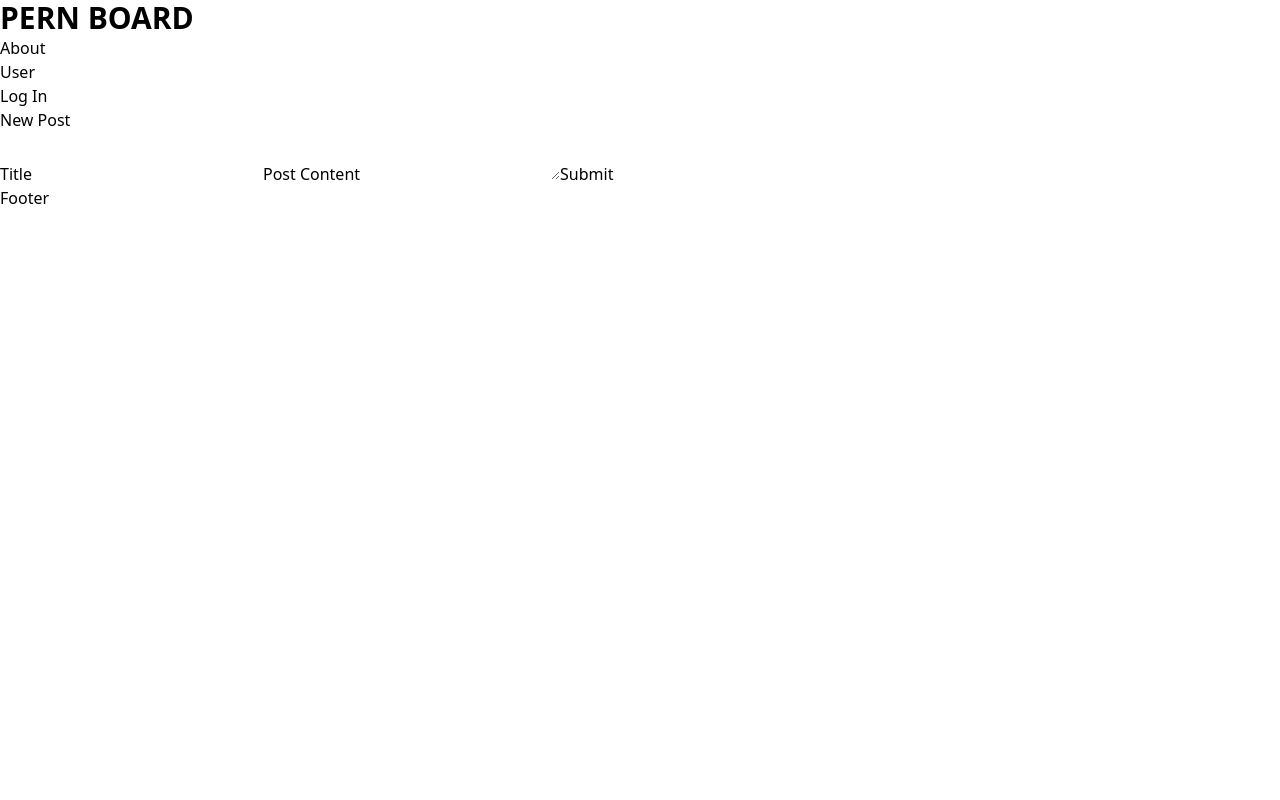
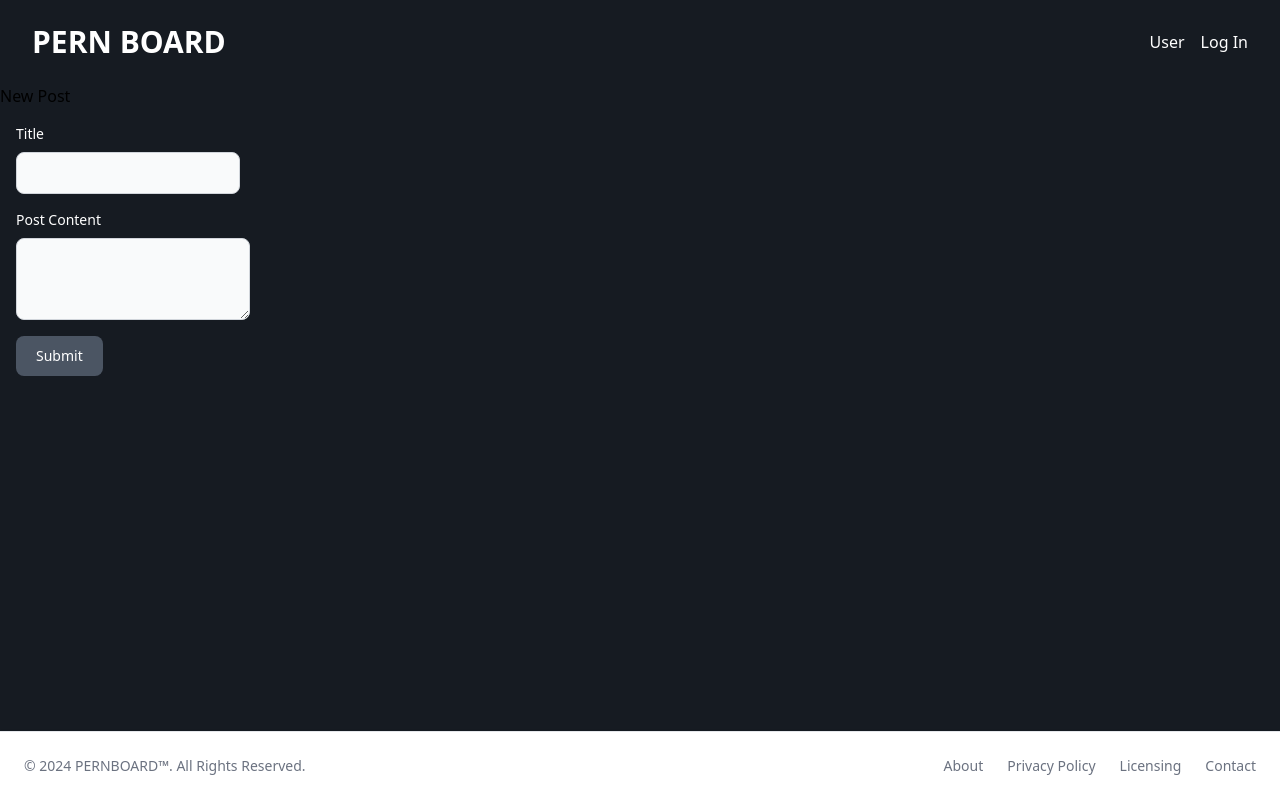
Before and after one commit to act2act/pernboard, a React (Create React App) app in the folder client/: page /posts/new in a window 1280 px wide. Built offline with nearby package versions, Linux system fonts and the light colour scheme; no server answers.

Commit message:
Add style to some extent

```diff
--- a/client/src/components/DeleteButton.js
+++ b/client/src/components/DeleteButton.js
@@ -17,7 +17,7 @@ function DeleteButton({ post }) {
     }
 
     return (
-        <button onClick={deletePost}>Delete</button>
+        <button onClick={deletePost} class="text-white bg-gray-800 hover:bg-gray-900 focus:outline-none focus:ring-4 focus:ring-gray-300 font-medium rounded-lg text-sm px-5 py-2.5 me-2 mb-2 dark:bg-gray-800 dark:hover:bg-gray-700 dark:focus:ring-gray-700 dark:border-gray-700">Delete</button>
     )
 }
 
--- a/client/src/components/EditButton.js
+++ b/client/src/components/EditButton.js
@@ -5,7 +5,7 @@ function EditButton({ post }) {
     }
 
     return (
-        <button onClick={handleEdit}>Edit</button>
+        <button onClick={handleEdit} class="text-white bg-gray-800 hover:bg-gray-900 focus:outline-none focus:ring-4 focus:ring-gray-300 font-medium rounded-lg text-sm px-5 py-2.5 me-2 mb-2 dark:bg-gray-800 dark:hover:bg-gray-700 dark:focus:ring-gray-700 dark:border-gray-700">Edit</button>
     )
 }
 
--- a/client/src/components/Footer.js
+++ b/client/src/components/Footer.js
@@ -2,8 +2,26 @@ import React from 'react';
 
 function Footer() {
     return (
-        <h1>Footer</h1>
+        <footer class="fixed bottom-0 left-0 z-20 w-full p-4 bg-white border-t border-gray-200 shadow md:flex md:items-center md:justify-between md:p-6 dark:bg-gray-800 dark:border-gray-600">
+            <span class="text-sm text-gray-500 sm:text-center dark:text-gray-400">© 2024 <a href="http://localhost:3000" class="hover:underline">PERNBOARD™</a>. All Rights Reserved.
+            </span>
+            <ul class="flex flex-wrap items-center mt-3 text-sm font-medium text-gray-500 dark:text-gray-400 sm:mt-0">
+                <li>
+                    <a href="/about" class="hover:underline me-4 md:me-6">About</a>
+                </li>
+                <li>
+                    <a href="#" class="hover:underline me-4 md:me-6">Privacy Policy</a>
+                </li>
+                <li>
+                    <a href="#" class="hover:underline me-4 md:me-6">Licensing</a>
+                </li>
+                <li>
+                    <a href="#" class="hover:underline">Contact</a>
+                </li>
+            </ul>
+        </footer>
+
     )
-};
+}
 
 export default Footer;
--- a/client/src/components/Header.js
+++ b/client/src/components/Header.js
@@ -7,16 +7,15 @@ function Header() {
     const { user } = useUserContext();
 
     return (
-        <header className='container mx-auto'>
+        <header className='mx-auto flex max-w-7xl items-center justify-between p-6 lg:px-8 text-white'>
             <div className='text-3xl font-bold'>
                 <a href='/'>PERN BOARD</a>
             </div>
             <nav>
-                <ul>
-                    <li><NavLink to='/about'>About</NavLink></li>
-                    <li><NavLink to='/profile'>User</NavLink></li>
-                    { user ? <li><a href='http://localhost:4000/logout'>Log Out</a></li> : <li><NavLink to='/login'>Log In</NavLink></li> }
-                    { user ? <li><NavLink to='/posts/new'>New Post</NavLink></li> : null }
+                <ul className='flex space-x-4'>
+                    <li ><NavLink to='/profile'>User</NavLink></li>
+                    { user ? <li ><a href='http://localhost:4000/logout'>Log Out</a></li> : <li ><NavLink to='/login'>Log In</NavLink></li> }
+                    { user ? <li ><NavLink to='/posts/new'>New Post</NavLink></li> : null }
                 </ul>
             </nav>
         </header>
--- a/client/src/components/PostCard.js
+++ b/client/src/components/PostCard.js
@@ -12,17 +12,17 @@ function PostCard() {
     return (
         <>
             {posts.map((post) => (
-                <div key={post.post_id}>
+                <div key={post.post_id} className='grid grid-cols-1 max-w-sm p-6 bg-white border border-gray-200 rounded-lg shadow dark:bg-gray-800 dark:border-gray-700'>
                     <Link to={`/posts/${post.post_id}`} key={post.post_id}>
                         <h2>{post.title}</h2>
                     </Link>
                     <h4>{post.author}</h4>
                     <p>{post.post_content}</p>
                     {user && user.username === post.author ? (
-                        <>
+                        <div className='space-x-4 pt-6'>
                             <EditButton post={post} />
                             <DeleteButton post={post} />
-                        </>
+                        </div>
                     ) : null}
                 </div>
             ))}
--- a/client/src/index.css
+++ b/client/src/index.css
@@ -1,3 +1,9 @@
 @import 'tailwindcss/base';
 @import 'tailwindcss/components';
 @import 'tailwindcss/utilities';
+
+@layer base {
+    html {
+        @apply bg-[#161b22];
+    }
+}
--- a/client/src/pages/EditPost.js
+++ b/client/src/pages/EditPost.js
@@ -40,10 +40,16 @@ function EditPost() {
     return (
         <>
             {post ? (
-                <form onSubmit={handleSubmit}>
-                    <input type="text" placeholder={post.title} value={title} onChange={e => setTitle(e.target.value)} />
-                    <textarea placeholder={post.post_content} value={content} onChange={e => setContent(e.target.value)}/>
-                    <button type="submit">Submit</button>
+                <form onSubmit={handleSubmit} className="p-4">
+                    <div className="pb-4">
+                    <label for="title" class="block mb-2 text-sm font-medium text-white">Title</label>
+                        <input type="text" placeholder={post.title} value={title} onChange={e => setTitle(e.target.value)} className="bg-gray-50 border border-gray-300 text-gray-900 text-sm rounded-lg focus:ring-blue-500 focus:border-blue-500 block p-2.5 dark:bg-gray-700 dark:border-gray-600 dark:placeholder-gray-400 dark:text-white dark:focus:ring-blue-500 dark:focus:border-blue-500"/>
+                    </div>
+                    <div className="pb-4">
+                        <label for="content" class="block mb-2 text-sm font-medium text-white">Content</label>
+                        <textarea placeholder={post.post_content} value={content} onChange={e => setContent(e.target.value)} className="block p-4 text-gray-900 border border-gray-300 rounded-lg bg-gray-50 text-base focus:ring-blue-500 focus:border-blue-500 dark:bg-gray-700 dark:border-gray-600 dark:placeholder-gray-400 dark:text-white dark:focus:ring-blue-500 dark:focus:border-blue-500"/>
+                    </div>
+                    <button type="submit" class="text-white bg-gray-600 hover:bg-gray-800 focus:outline-none focus:ring-4 focus:ring-gray-300 font-medium rounded-lg text-sm px-5 py-2.5 me-2 mb-2 dark:bg-gray-800 dark:hover:bg-gray-700 dark:focus:ring-gray-700 dark:border-gray-700">Submit</button>
                 </form>
 
             ): (
--- a/client/src/pages/Home.js
+++ b/client/src/pages/Home.js
@@ -3,9 +3,9 @@ import PostCard from '../components/PostCard';
 
 function Home() {
     return (
-        <>
+        <div className='grid grid-cols-3 gap-4'>
             <PostCard />
-        </>
+        </div>
     )
 };
 
--- a/client/src/pages/NewPost.js
+++ b/client/src/pages/NewPost.js
@@ -30,12 +30,16 @@ function NewPost() {
     return (
         <>
             <h1>New Post</h1>
-            <form onSubmit={handleSubmit}>
-                <label htmlFor='title'>Title</label>
-                <input type='text' id='title' value={title} onChange={(e) => setTitle(e.target.value)} />
-                <label htmlFor='post_content'>Post Content</label>
-                <textarea id='post_content' value={postContent} onChange={(e) => setPostContent(e.target.value)} />
-                <button type='submit'>Submit</button>
+            <form onSubmit={handleSubmit} className="p-4">
+                <div className="pb-4">
+                    <label htmlFor='title' class="block mb-2 text-sm font-medium text-white">Title</label>
+                    <input type='text' id='title' value={title} onChange={(e) => setTitle(e.target.value)} className="bg-gray-50 border border-gray-300 text-gray-900 text-sm rounded-lg focus:ring-blue-500 focus:border-blue-500 block p-2.5 dark:bg-gray-700 dark:border-gray-600 dark:placeholder-gray-400 dark:text-white dark:focus:ring-blue-500 dark:focus:border-blue-500" />
+                </div>
+                <div className="pb-4">
+                    <label htmlFor='post_content' class="block mb-2 text-sm font-medium text-white">Post Content</label>
+                    <textarea id='post_content' value={postContent} onChange={(e) => setPostContent(e.target.value)} className="block p-4 text-gray-900 border border-gray-300 rounded-lg bg-gray-50 text-base focus:ring-blue-500 focus:border-blue-500 dark:bg-gray-700 dark:border-gray-600 dark:placeholder-gray-400 dark:text-white dark:focus:ring-blue-500 dark:focus:border-blue-500" />
+                </div>
+                <button type='submit' class="text-white bg-gray-600 hover:bg-gray-800 focus:outline-none focus:ring-4 focus:ring-gray-300 font-medium rounded-lg text-sm px-5 py-2.5 me-2 mb-2 dark:bg-gray-800 dark:hover:bg-gray-700 dark:focus:ring-gray-700 dark:border-gray-700">Submit</button>
             </form>
         </>
     )
--- a/client/src/pages/Post.js
+++ b/client/src/pages/Post.js
@@ -16,17 +16,17 @@ function Post() {
     if (!post) return <p>Post not found</p>;
 
     return (
-        <>
+        <div className="text-white">
             <h1>{post.title}</h1>
             <h3>{post.author}</h3>
-            <p>{post.post_content}</p>
+            <p className="pb-4">{post.post_content}</p>
             {user && user.username === post.author ? (
                 <>
                     <EditButton post={post} />
                     <DeleteButton post={post} />
                 </>
             ) : null}
-        </>
+        </div>
     )
 }
 
--- a/client/src/pages/UserProfile.js
+++ b/client/src/pages/UserProfile.js
@@ -7,12 +7,12 @@ function UserProfile() {
     return (
         <>
             {user ? (
-                <div>
+                <div className='text-white p-4'>
                     <h1>{user.username}</h1>
                     <p>{user.created_at}</p>
                 </div>
             ) : (
-                <div>
+                <div className='text-white p-4'>
                     <h1>Log in to view your profile</h1>
                     <a href='/login'>Log in</a>
                 </div>
```
